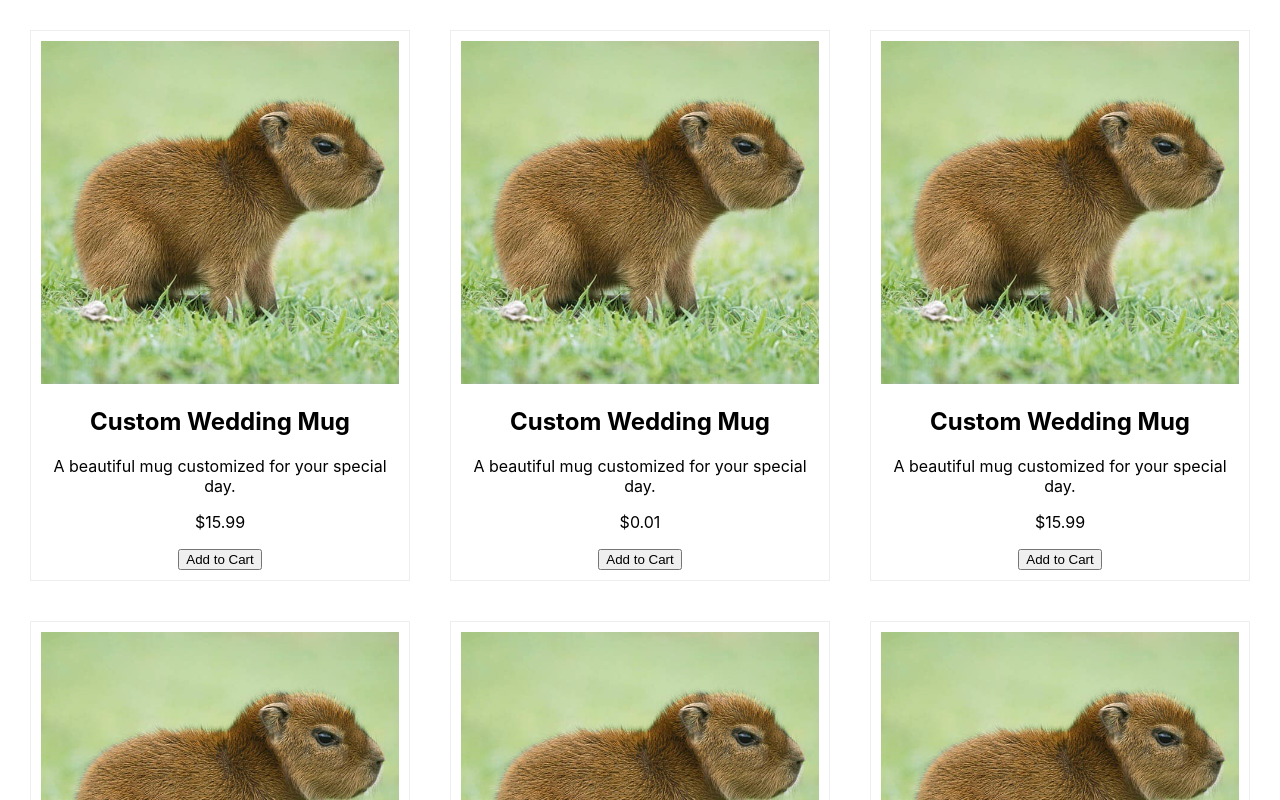
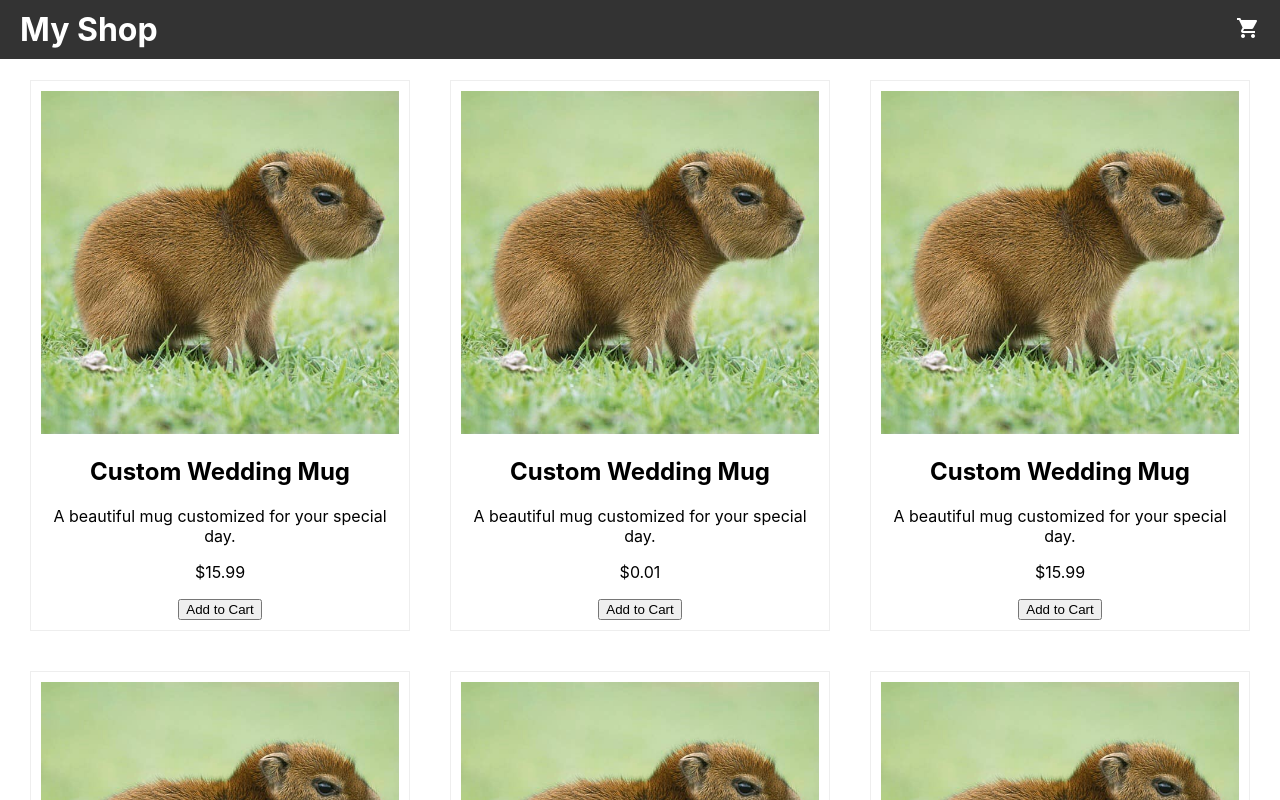
Before and after one commit to arthurdedeus/gifts-ui, a React (Create React App) app: page / in a window 1280 px wide. Shown: the top 800 px of the page. Built offline with nearby package versions, Linux system fonts and the light colour scheme.

Commit message:
feat: Add cart drawer

```diff
--- a/public/index.html
+++ b/public/index.html
@@ -3,6 +3,7 @@
   <head>
     <meta charset="utf-8" />
     <link rel="icon" href="%PUBLIC_URL%/favicon.ico" />
+    <link href="https://fonts.googleapis.com/icon?family=Material+Icons" rel="stylesheet">
     <meta name="viewport" content="width=device-width, initial-scale=1" />
     <meta name="theme-color" content="#000000" />
     <meta
--- a/src/App.css
+++ b/src/App.css
@@ -36,3 +36,7 @@
     transform: rotate(360deg);
   }
 }
+
+body {
+padding-top: 50px;
+}
--- a/src/App.tsx
+++ b/src/App.tsx
@@ -1,18 +1,42 @@
-import React from 'react';
+import React, { useEffect, useState } from 'react';
 import './App.css';
 import {GridContainer} from './components/GridContainer';
 import { CartProvider } from './contexts/CartContext';
-import { Cart } from './components/Cart';
 import { ToastContainer } from 'react-toastify';
+import { Header } from './components/Header';
+import { CartDrawer } from './components/CartDrawer';
 
 
 function App() {
+  const [isDrawerOpen, setIsDrawerOpen] = useState<boolean>(false);
+
+  const toggleDrawer = () => setIsDrawerOpen(!isDrawerOpen);
+
+  useEffect(() => {
+    const handleOutsideClick = (event: MouseEvent) => {
+      const target = event.target as Element;
+      const isClickOnDrawer = target.closest('.cart-drawer');
+      const isClickOnCartIcon = target.closest('.cart-icon');
+
+      if (!isClickOnDrawer && !isClickOnCartIcon && isDrawerOpen) {
+        setIsDrawerOpen(false);
+      }
+    };
+
+    document.addEventListener('mousedown', handleOutsideClick);
+    return () => document.removeEventListener('mousedown', handleOutsideClick);
+  }, [isDrawerOpen]);
+
+
   return (
     <CartProvider>
     <ToastContainer position="bottom-left" autoClose={2000} hideProgressBar closeButton={false} closeOnClick/>
     <div className="App">
+      <Header handleCartIconClick={toggleDrawer} isDrawerOpen={isDrawerOpen}/>
+      <CartDrawer
+        isOpen={isDrawerOpen}
+      />
       <GridContainer />
-      <Cart />
     </div>
   </CartProvider>
   );
--- a/src/components/Cart.tsx
+++ b/src/components/Cart.tsx
@@ -32,8 +32,9 @@ export const Cart = () => {
       <ul>
         {state.items.map(item => (
           <li key={item.id}>
-            {item.name} - ${item.price} x {item.quantity}
-            <button onClick={() => handleRemoveItem(item.id, item.name)}>Remove</button>
+            <div>{item.name} - ${item.price}</div>
+            <div>Quantity: {item.quantity}</div>
+            <button onClick={() => handleRemoveItem(item.id, item.name)}>Remover</button>
             <button onClick={() => handleUpdateQuantity(item.id, item.quantity + 1, item.name)}>+</button>
             <button onClick={() => handleUpdateQuantity(item.id, item.quantity - 1, item.name)}>-</button>
           </li>
--- /dev/null
+++ b/src/components/CartDrawer.tsx
@@ -0,0 +1,46 @@
+import React, { useEffect } from 'react';
+import { Cart } from './Cart';
+
+interface CartDrawerProps {
+  isOpen: boolean;
+}
+
+export const CartDrawer: React.FC<CartDrawerProps> = ({ isOpen }) => {
+  useEffect(() => {
+    const body = document.body;
+    const originalStyle = window.getComputedStyle(body).overflow;
+
+    if (isOpen) {
+      body.style.overflow = 'hidden';
+    } else {
+      body.style.overflow = originalStyle;
+    }
+
+    return () => {
+      body.style.overflow = originalStyle;
+    };
+  }, [isOpen]);
+
+
+  return (
+    <div
+      className="cart-drawer"
+      style={{
+        position: 'fixed',
+        top: 0,
+        right: isOpen ? '0' : '-100%',
+        width: '300px',
+        height: '100%',
+        backgroundColor: '#fff',
+        boxShadow: '-2px 0 5px rgba(0,0,0,0.5)',
+        transition: 'right 0.3s ease-in-out',
+        padding: '20px',
+        boxSizing: 'border-box',
+        paddingTop: '60px',
+        overflowY: 'auto',
+      }}
+    >
+      <Cart />
+    </div>
+  );
+};
--- /dev/null
+++ b/src/components/CartIcon.tsx
@@ -0,0 +1,44 @@
+import React from 'react';
+import { useCart } from '../contexts/CartContext';
+
+type CartIconProps = {
+  onClick: () => void;
+  isDrawerOpen: boolean;
+};
+
+export const CartIcon = ({onClick, isDrawerOpen}: CartIconProps) => {
+  const { state } = useCart();
+  const itemCount = state.items.reduce((total, item) => total + item.quantity, 0);
+
+  const handleClick = (event: React.MouseEvent) => {
+    console.log({isDrawerOpen})
+    event.stopPropagation();
+    if (isDrawerOpen) return;
+    onClick();
+  }
+
+
+  return (
+    <span className="cart-icon" style={{ cursor: 'pointer', position: 'relative' }} onClick={handleClick}>
+      <span className="material-icons" style={{ fontSize: '24px' }}>shopping_cart</span>
+      {itemCount > 0 && (
+        <span style={{
+          position: 'absolute',
+          top: '-10px',
+          right: '-10px',
+          backgroundColor: 'red',
+          color: 'white',
+          borderRadius: '50%',
+          width: '20px',
+          height: '20px',
+          display: 'flex',
+          alignItems: 'center',
+          justifyContent: 'center',
+          fontSize: '12px',
+        }}>
+          {itemCount}
+        </span>
+      )}
+    </span>
+  );
+};
--- /dev/null
+++ b/src/components/Header/Header.css
@@ -0,0 +1,11 @@
+.header {
+  position: fixed;
+  top: 0;
+  left: 0;
+  right: 0;
+  z-index: 1000; /* Ensure it's above other content */
+  width: 100%;
+  background-color: #333; /* Example background color */
+  padding: 10px 20px;
+  color: #fff;
+}
--- /dev/null
+++ b/src/components/Header/index.tsx
@@ -0,0 +1,28 @@
+import React from 'react';
+import './Header.css';
+import { CartIcon } from '../CartIcon';
+
+type HeaderProps = {
+  handleCartIconClick: () => void;
+  isDrawerOpen: boolean;
+};
+
+export const Header = ({ handleCartIconClick, isDrawerOpen }: HeaderProps) => {
+  return (
+    <header
+    className="header"
+    style={{
+      width: '100%',
+      padding: '10px 20px',
+      backgroundColor: '#333',
+      color: '#fff',
+      display: 'flex',
+      justifyContent: 'space-between',
+      alignItems: 'center',
+      boxSizing: 'border-box',
+    }}>
+      <h1 style={{ margin: 0 }}>My Shop</h1>
+      <CartIcon onClick={handleCartIconClick} isDrawerOpen={isDrawerOpen}/>
+    </header>
+  );
+};
--- a/src/components/ProductItem.tsx
+++ b/src/components/ProductItem.tsx
@@ -1,5 +1,5 @@
 import React from 'react';
-import { ToastContainer, toast } from 'react-toastify';
+import { toast } from 'react-toastify';
 import 'react-toastify/dist/ReactToastify.css';
 import styled from 'styled-components';
 import { useCart } from '../contexts/CartContext';
@@ -34,7 +34,6 @@ export const ProductItem: React.FC<ProductItemProps> = ({ product }) => {
       <p>{product.description}</p>
       <p>${product.price}</p>
       <button onClick={handleAddToCart}>Add to Cart</button>
-      {/* This can be implemented based on how you manage cart state */}
     </Item>
   );
 };
--- a/src/types/index.ts
+++ b/src/types/index.ts
@@ -5,3 +5,7 @@ export interface Product {
   price: number;
   imageUrl: string;
 }
+
+export interface CartItem extends Product {
+  quantity: number;
+}
```
Also changed, not shown: src/contexts/CartContext.tsx (+1 -6 lines).
